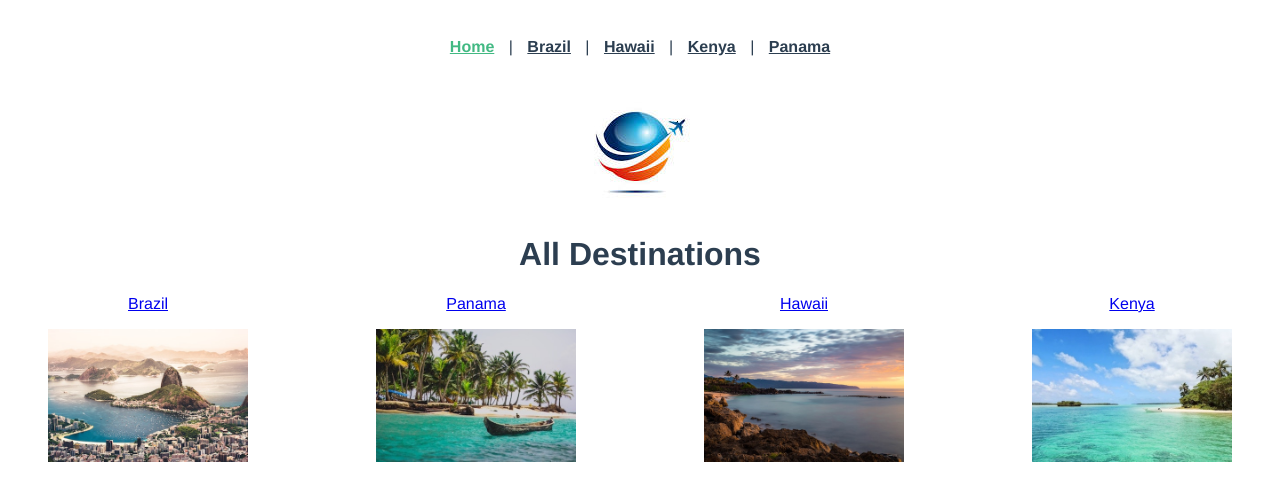
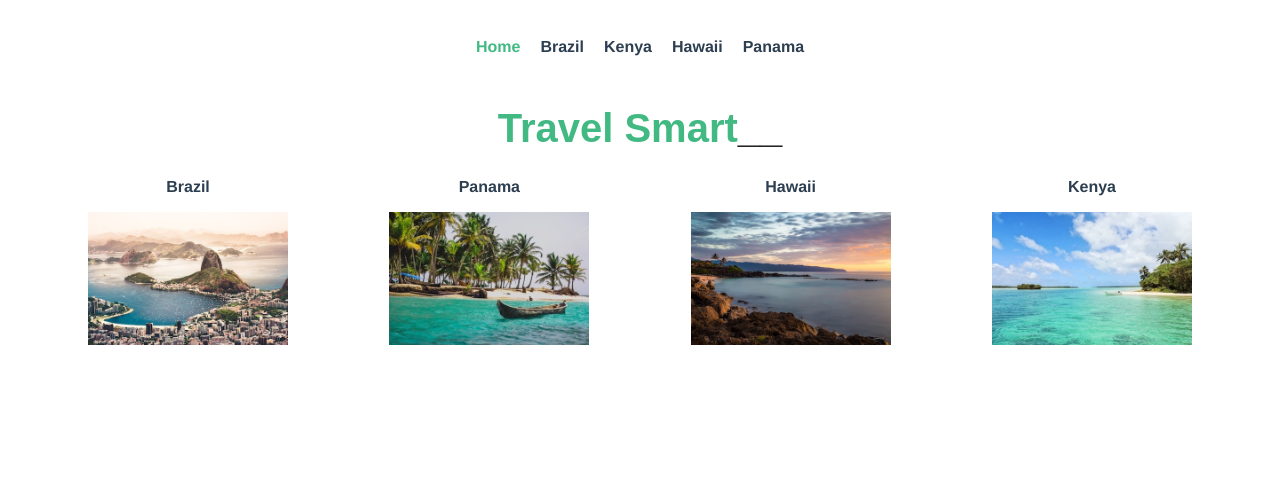
Before and after one commit to ZachyDev/Vue-Router, a Vue app in the folder travel_smart/: page / in a window 1280 px wide. Shown: the top 500 px of the page. Built offline with nearby package versions, Linux system fonts and the light colour scheme.

Commit message:
develop v2

```diff
--- a/travel_smart/src/App.vue
+++ b/travel_smart/src/App.vue
@@ -1,13 +1,13 @@
 <template>
   <div id="app">
     <div id="nav">
-     <router-link to="/">Home</router-link> |
-     <router-link to="/brazil">Brazil</router-link> |
-     <router-link to="/hawaii">Hawaii</router-link> |
-     <router-link to="/kenya">Kenya</router-link> |
-     <router-link to="/panama">Panama</router-link>
-    </div>
-    <router-view />
+      <router-link to="/">Home</router-link>
+      <router-link to="/brazil">Brazil</router-link>
+      <router-link to="/kenya">Kenya</router-link>
+      <router-link to="/hawaii">Hawaii</router-link>
+      <router-link to="/panama">Panama</router-link>
+      <router-view />
+  </div>
   </div>
 </template>
 
@@ -28,6 +28,7 @@
   font-weight: bold;
   color: #2c3e50;
   padding: 10px;
+  text-decoration: none;
 }
 
 #nav a.router-link-exact-active {
--- a/travel_smart/src/router/index.js
+++ b/travel_smart/src/router/index.js
@@ -1,40 +1,41 @@
 import Vue from "vue";
 import VueRouter from "vue-router";
-import Home from "../views/Home.vue";
-
+import Home from "../views/Home";
 Vue.use(VueRouter);
 
 const routes = [
+  // route home
   {
     path: "/",
     name: "Home",
     component: Home
   },
+  // router brazil
   {
     path: "/brazil",
     name: "brazil",
-    // route level code-splitting
-    // this generates a separate chunk (about.[hash].js) for this route
-    // which is lazy-loaded when the route is visited.
-    component: () =>
-      import(/* webpackChunkName: "brazil" */ '../views/Brazil')
+    component: () => import(/*webpackChunkName: "Brazil" */ '../views/Brazil')
   },
-  {
-    path: '/kenya',
-    name: 'kenya',
-    component: () => import(/* webpackChunkName: "kenya" */ '../views/Kenya')
+   // router kenya
+   {
+    path: "/kenya",
+    name: "kenya",
+    component: () => import(/*webpackChunkName: "Kenya" */ '../views/Kenya')
   },
-  {
-    path: '/hawaii',
-    name: 'hawaii',
-    component: () => import(/* webpackChunkName: "hawaii" */ '../views/Hawaii')
+   // router hawaii
+   {
+    path: "/hawaii",
+    name: "hawaii",
+    component: () => import(/*webpackChunkName: "Hawaii" */ '../views/Hawaii')
   },
-  {
-    path: '/panama',
-    name: 'panama',
-    component: () => import(/* webpackChunkName: "panama" */ '../views/Panama')
-  },
-];
+   // router panama
+   {
+    path: "/panama",
+    name: "panama",
+    component: () => import(/*webpackChunkName: "Panama" */ '../views/Panama')
+  }
+
+]
 
 const router = new VueRouter({
   mode: 'history',
--- a/travel_smart/src/views/Home.vue
+++ b/travel_smart/src/views/Home.vue
@@ -1,15 +1,14 @@
 <template>
   <div class="home">
-    <img alt="Travel Smart" src="../assets/logo.jpg" />
-    <h1>All Destinations</h1>
+    <h1>Travel Smart<span>__</span></h1>
     <div class="destinations">
       <div :key="destination.name" v-for="destination in destinations">
         <router-link :to="destination.slug">
           {{ destination.name }}
         </router-link>
         <figure>
-          <router-link :to="destination.slug">
-            <img :src="require(`@/assets/${ destination.image }`)" :alt="destination.name">
+          <router-link :to="destination.name">
+            <img :src="require(`@/assets/${ destination.image }`)" alt="destination.name">
           </router-link>
         </figure>
       </div>
@@ -18,31 +17,36 @@
 </template>
 
 <script>
-// @ is an alias to /src
-import store from '@/store.js';
+import store from '@/store';
 export default {
   name: "Home",
-  components: {
-
-  },
+  components: {},
   data() {
     return {
       destinations: store.destinations
-    };
     }
-};
+  }
+}
 </script>
-<style>
+<style scoped>
   .home{
     max-width: 1400px;
-  margin: 0 auto;
+    margin: 50px auto;
+  }
+  .home h1{
+     color: #42b983;
+     font-family: Arial, Helvetica, sans-serif;
+     font-size: 40px;
+  }
+  .home h1 span{
+    color: #222;
   }
   img{
     max-width:200px;
   }
-.destinations {
+  .destinations{
     display: flex;
+    margin: 20px 0px;
     justify-content: space-between;
   }
-
 </style>
```
Lines whose indentation alone changed are shown as unchanged.
